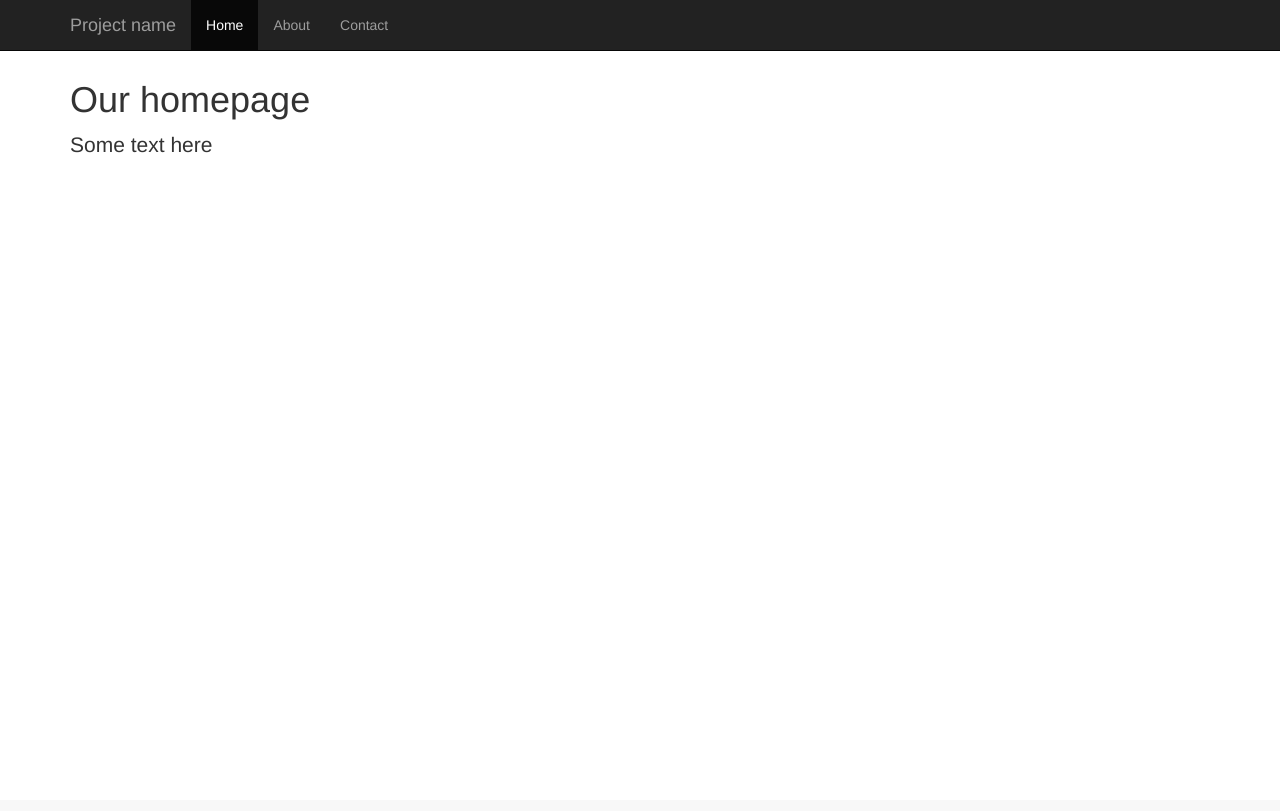
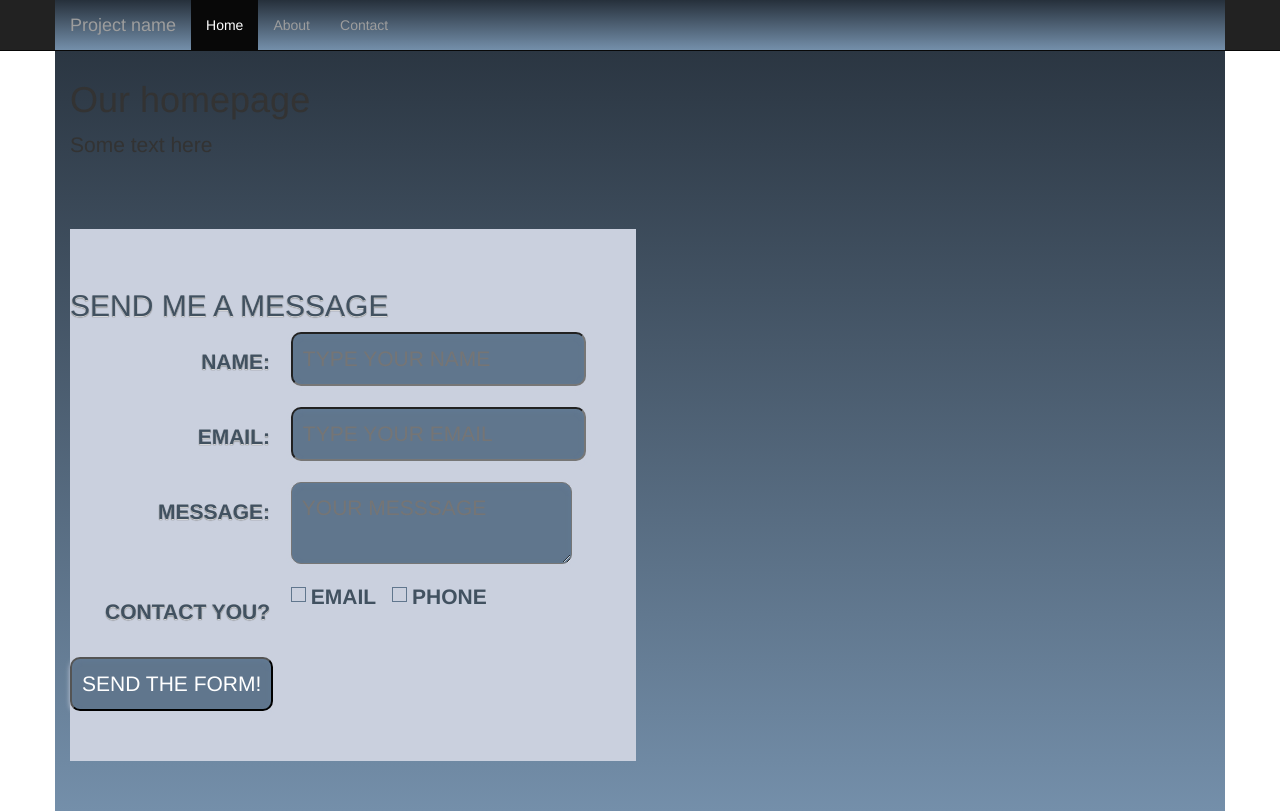
Before and after one commit to estyhellerwd2017/healtiy8, a PHP site: page / in a window 1280 px wide. Before the commit the page ends 153 px from the top, so only its background shows below. Run offline with PHP 8.4, Linux system fonts and the light colour scheme.

Commit message:
contact forms

```diff
--- /dev/null
+++ b/footer.php
@@ -0,0 +1,8 @@
+    <!-- jQuery (necessary for Bootstrap's JavaScript plugins) -->
+    <script src="https://ajax.googleapis.com/ajax/libs/jquery/1.12.4/jquery.min.js"></script>
+    <!-- Include all compiled plugins (below), or include individual files as needed -->
+    <script src="https://maxcdn.bootstrapcdn.com/bootstrap/3.3.7/js/bootstrap.min.js" integrity="sha384-Tc5IQib027qvyjSMfHjOMaLkfuWVxZxUPnCJA7l2mCWNIpG9mGCD8wGNIcPD7Txa" crossorigin="anonymous"></script>
+    <script src="main.js"></script>
+</body>
+
+</html>
--- /dev/null
+++ b/header.php
@@ -0,0 +1,39 @@
+<!DOCTYPE html>
+<html lang="en">
+
+<head>
+    <meta charset="utf-8">
+    <meta http-equiv="X-UA-Compatible" content="IE=edge">
+    <meta name="viewport" content="width=device-width, initial-scale=1">
+    <!-- The above 3 meta tags *must* come first in the head; any other head content must come *after* these tags -->
+    <link rel="icon" href="http://66.147.240.154/~healtiy8/favicon.ico?v=2" />
+    <title>Our wonderful site</title>
+
+    <!-- Bootstrap -->
+    <link href="https://maxcdn.bootstrapcdn.com/bootstrap/3.3.7/css/bootstrap.min.css" rel="stylesheet" integrity="sha384-BVYiiSIFeK1dGmJRAkycuHAHRg32OmUcww7on3RYdg4Va+PmSTsz/K68vbdEjh4u" crossorigin="anonymous">
+    <link rel="stylesheet" href="main.css">
+</head>
+
+<body>
+
+    <nav class="navbar navbar-inverse navbar-fixed-top">
+        <div class="container">
+            <div class="navbar-header">
+                <button type="button" class="navbar-toggle collapsed" data-toggle="collapse" data-target="#navbar" aria-expanded="false" aria-controls="navbar">
+                    <span class="sr-only">Toggle navigation</span>
+                    <span class="icon-bar"></span>
+                    <span class="icon-bar"></span>
+                    <span class="icon-bar"></span>
+                </button>
+                <a class="navbar-brand" href="#">Project name</a>
+            </div>
+            <div id="navbar" class="collapse navbar-collapse">
+                <ul class="nav navbar-nav">
+                    <li class="active"><a href="#">Home</a></li>
+                    <li><a href="#about">About</a></li>
+                    <li><a href="contact.php">Contact</a></li>
+                </ul>
+            </div>
+            <!--/.nav-collapse -->
+        </div>
+    </nav>
--- a/index.php
+++ b/index.php
@@ -1,55 +1,42 @@
-<!DOCTYPE html>
-<html lang="en">
-
-<head>
-    <meta charset="utf-8">
-    <meta http-equiv="X-UA-Compatible" content="IE=edge">
-    <meta name="viewport" content="width=device-width, initial-scale=1">
-    <!-- The above 3 meta tags *must* come first in the head; any other head content must come *after* these tags -->
-    <link rel="icon" href="http://66.147.240.154/~healtiy8/fav.ico?v=2" />
-    <title>Our wonderful site</title>
-
-    <!-- Bootstrap -->
-    <link href="https://maxcdn.bootstrapcdn.com/bootstrap/3.3.7/css/bootstrap.min.css" rel="stylesheet" integrity="sha384-BVYiiSIFeK1dGmJRAkycuHAHRg32OmUcww7on3RYdg4Va+PmSTsz/K68vbdEjh4u" crossorigin="anonymous">
-
-</head>
-
-<body>
-
-    <nav class="navbar navbar-inverse navbar-fixed-top">
-        <div class="container">
-            <div class="navbar-header">
-                <button type="button" class="navbar-toggle collapsed" data-toggle="collapse" data-target="#navbar" aria-expanded="false" aria-controls="navbar">
-                    <span class="sr-only">Toggle navigation</span>
-                    <span class="icon-bar"></span>
-                    <span class="icon-bar"></span>
-                    <span class="icon-bar"></span>
-                </button>
-                <a class="navbar-brand" href="#">Project name</a>
-            </div>
-            <div id="navbar" class="collapse navbar-collapse">
-                <ul class="nav navbar-nav">
-                    <li class="active"><a href="#">Home</a></li>
-                    <li><a href="#about">About</a></li>
-                    <li><a href="#contact">Contact</a></li>
-                </ul>
-            </div>
-            <!--/.nav-collapse -->
-        </div>
-    </nav>
+<?include "header.php";?>
 
     <div class="container">
         <br><br><br>
         <h1>Our homepage</h1>
         <p class="lead">Some text here</p>
+
+
+        <form id="contact_form" action="process_contact.php" method="post">
+            <h2>Send me a message</h2>
+            <div>
+                <label>Name:</label>
+                <input type="text" placeholder="type your name" required name="your_name">
+            </div>
+            <div>
+                <label>Email:</label>
+                <input type="email" placeholder="type your email" required name="your_email">
+            </div>
+            <div>
+                <label>Message:</label>
+                <textarea placeholder="your messsage" name="your_message" required></textarea>
+            </div>
+            <div>
+                <label>Contact you?</label>
+                <span>
+                    <input type="checkbox" value="email" id="email_check" name="contact_options">
+                    <label for="email_check">Email</label>
+                </span>
+                <span>
+                    <input type="checkbox" value="phone" id="phone_check" name="contact_options">
+                    <label for="phone_check">Phone</label>
+                </span>
+            </div>
+
+            <input type="submit" value="Send the form!">
+        </form>
+
     </div>
     <!-- /.container -->
 
 
-    <!-- jQuery (necessary for Bootstrap's JavaScript plugins) -->
-    <script src="https://ajax.googleapis.com/ajax/libs/jquery/1.12.4/jquery.min.js"></script>
-    <!-- Include all compiled plugins (below), or include individual files as needed -->
-    <script src="https://maxcdn.bootstrapcdn.com/bootstrap/3.3.7/js/bootstrap.min.js" integrity="sha384-Tc5IQib027qvyjSMfHjOMaLkfuWVxZxUPnCJA7l2mCWNIpG9mGCD8wGNIcPD7Txa" crossorigin="anonymous"></script>
-</body>
-
-</html>
+<?include "footer.php";?>
--- /dev/null
+++ b/main.css
@@ -0,0 +1,82 @@
+.container {
+    background-image: linear-gradient(#26303b, #748faa);
+}
+
+form {
+    background-color: #cad0de;
+    padding: 50px 50px 50px 0;
+    font-size: 1.5em;
+    color: #415160;
+    text-transform: uppercase;
+    display: inline-block;
+    margin: 50px auto;
+}
+
+form h2 {
+    text-shadow: 0px 1px 1px #eee, 0 1px 1px #000;
+    margin: 10px auto;
+}
+
+input[type="checkbox"]{
+    opacity: 0;
+    width: .1px;
+    height: .1px;
+    overflow: hidden;
+    position: absolute;
+    z-index: -1;
+}
+
+input[type="checkbox"] + label{
+    position: relative;
+    padding: 0 10px 0 20px;
+}
+
+input[type="checkbox"] + label::before{
+    position: absolute;
+    content: '';
+    width: 15px;
+    height: 15px;
+    border: 2px solid #60768d;
+    left: 0;
+    top: 5px;
+}
+
+input[type="checkbox"] + label::after{
+    position: absolute;
+    content: '';
+    width: 13px;
+    height: 13px;
+    border: 2px solid #cad0de;
+    left: 1px;
+    top: 6px;
+}
+
+input[type="checkbox"]:checked + label::after{
+    background: #60768d;
+}
+
+form div{
+    margin: 10px auto;
+}
+
+form div > label{
+    width: 200px;
+    margin-left: 15px;
+    text-align: right;
+    text-shadow: 0px 1px 1px #eee, 0 1px 1px #000;
+    vertical-align: top;
+    padding: 15px;
+}
+
+input, textarea{
+    border-radius: 10px;
+    padding: 10px;
+    color: #fff;
+    background: #60768d;
+    box-shadow: 0 2px 5px #627a94 inset, 0 2px 5px #cad0de;
+    text-transform: uppercase;
+}
+
+input:focus, textarea:focus{
+    box-shadow: 0 2px 5px #627a94 inset, 0 2px 6px 4px white;
+}
--- /dev/null
+++ b/main.js
@@ -0,0 +1,5 @@
+$(function(){
+    $("#contact_form").submit(){
+        e.preventDefault();
+    };
+});
```
Also changed, not shown: process_contact.php (added, +21 -0 lines), favicon.ico (added).
